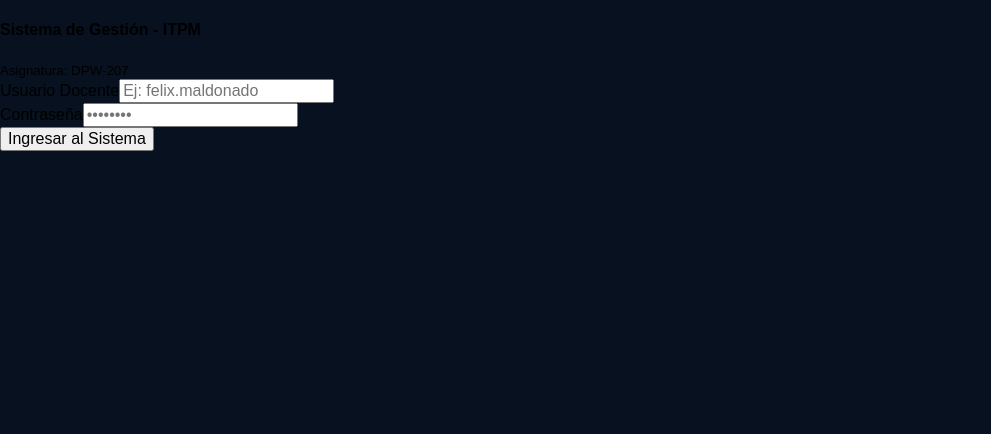
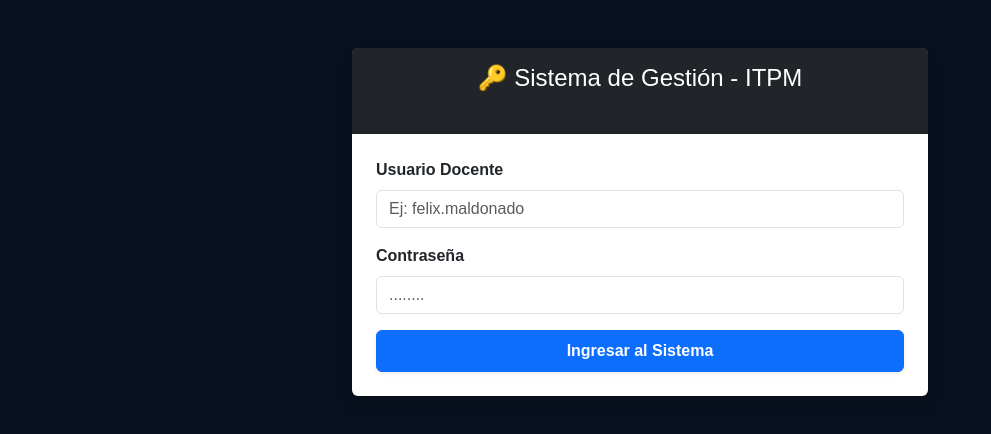
Before and after one commit to kevinf-ai/app-vue, a Vue app: page / in a window 1280 px wide. Shown: the top 434 px of the page, without its empty margins (0-991 px from the left). Built offline with nearby package versions, Linux system fonts and the light colour scheme.

Commit message:
decimo cambio

```diff
--- a/index.html
+++ b/index.html
@@ -1,13 +1,16 @@
 <!doctype html>
 <html lang="en">
+
 <head>
   <meta charset="UTF-8" />
-    <link rel="icon" type="image/svg+xml" href="/favicon.svg" />
+  <link href="https://cdn.jsdelivr.net/npm/bootstrap@5.3.3/dist/css/bootstrap.min.css" rel="stylesheet">
   <meta name="viewport" content="width=device-width, initial-scale=1.0" />
   <title>app-vue</title>
 </head>
+
 <body>
   <div id="app"></div>
   <script type="module" src="/src/main.ts"></script>
 </body>
+
 </html>
--- a/src/App.vue
+++ b/src/App.vue
@@ -1,7 +1,6 @@
 <script setup lang="ts">
 import { ref } from 'vue';
 
-// 1. CONTRATOS DE TIPADO (TypeScript Estricto)
 interface Producto {
   id: number;
   nombre: string;
@@ -9,26 +8,23 @@ interface Producto {
   stock: number;
 }
 
-// 2. ESTADO REACTIVO (Memoria RAM)
 const isAuthenticated = ref<boolean>(false);
 const username = ref<string>('');
 const password = ref<string>('');
 const errorMessage = ref<string>('');
 
-// 3. DATOS DEL ALMACÉN
 const listaProductos: Producto[] = [
   { id: 101, nombre: "Teclado Mecánico RGB", precio: 250, stock: 12 },
   { id: 102, nombre: "Mouse Óptico Inalámbrico", precio: 110, stock: 20 },
   { id: 103, nombre: "Monitor Gamer 24' 144Hz", precio: 1450, stock: 5 }
 ];
 
-// 4. LÓGICA DE CONTROL DE ACCESO
 const handleLogin = (): void => {
   if (username.value === 'felix.maldonado' && password.value === 'itpm2026') {
     isAuthenticated.value = true;
     errorMessage.value = '';
   } else {
-    errorMessage.value = '❌ Credenciales incorrectas. Intente de nuevo, colega.';
+    errorMessage.value = '❌ Credenciales incorrectas. Intente de nuevo.';
   }
 };
 
@@ -42,35 +38,24 @@ const handleLogout = (): void => {
 <template>
   <div class="container mt-5" style="font-family: sans-serif; max-width: 600px;">
 
+    <!-- LOGIN FORM -->
     <div v-if="!isAuthenticated" class="card shadow border-0">
-       <div class="card-header bg-dark text-white text-center py-3">
-        <h4 class="mb-0"> Sistema de Gestión - ITPM</h4>
-        <small class="text-muted">Asignatura: DPW-207</small>
+      <div class="card-header bg-dark text-white text-center py-3">
+        <h4 class="mb-0">🔑 Sistema de Gestión - ITPM</h4>
+        <small class="text-muted">Asignatura: DPW-207 | Estudiante: KEVIN CHOQUE APAZA</small>
       </div>
       <div class="card-body p-4">
         <form @submit.prevent="handleLogin">
           <div class="mb-3">
             <label class="form-label fw-bold">Usuario Docente</label>
-            <input
-              v-model="username"
-              type="text"
-              class="form-control"
-              placeholder="Ej: felix.maldonado"
-              required
-            />
+            <input v-model="username" type="text" class="form-control" placeholder="Ej: felix.maldonado" required />
           </div>
           <div class="mb-3">
             <label class="form-label fw-bold">Contraseña</label>
-            <input
-              v-model="password"
-              type="password"
-              class="form-control"
-              placeholder="••••••••"
-              required
-            />
+            <input v-model="password" type="password" class="form-control" placeholder="........" required />
           </div>
 
-          <div v-if="errorMessage" class="alert alert-danger py-2 text-center small mb3">
+          <div v-if="errorMessage" class="alert alert-danger py-2 text-center small mb-3">
             {{ errorMessage }}
           </div>
 
@@ -81,33 +66,25 @@ const handleLogout = (): void => {
       </div>
     </div>
 
+    <!-- ALMACEN PANEL -->
     <div v-else class="card shadow border-0">
-      <div class="card-header bg-success text-white d-flex justify-content-between
-align-items-center py-3">
-        <h5 class="mb-0"> Panel de Almacén - Activo</h5>
-        <button @click="handleLogout" class="btn btn-sm btn-light fw-bold shadow-sm">
-          Salir
-        </button>
+      <div class="card-header bg-success text-white d-flex justify-content-between align-items-center py-3">
+        <h5 class="mb-0">🚀 Panel de Almacén - Activo</h5>
+        <button @click="handleLogout" class="btn btn-sm btn-light fw-bold shadow-sm">Salir</button>
       </div>
- <div class="card-body p-4 text-center">
+      <div class="card-body p-4 text-center">
         <h4 class="text-success fw-bold">¡Bienvenido, Lic. Félix Maldonado!</h4>
         <p class="text-muted small">Control de Inventarios en Tiempo Real</p>
         <hr />
 
         <ul class="list-group list-group-flush text-start">
-          <li
-            v-for="p in listaProductos"
-            :key="p.id"
-            class="list-group-item d-flex justify-content-between align-items-center py3"
-          >
+          <li v-for="p in listaProductos" :key="p.id" class="list-group-item d-flex justify-content-between align-items-center py-3">
             <div>
-               <span class="fw-bold">{{ p.nombre }}</span>
+              📦 <span class="fw-bold">{{ p.nombre }}</span>
               <br />
               <small class="text-muted">ID: {{ p.id }}</small>
             </div>
-                <span class="badge bg-dark rounded-pill">
-                  Bs. {{ p.precio }} | Stock: {{ p.stock }} pzas.
-                </span>
+            <span class="badge bg-dark rounded-pill">Bs. {{ p.precio }} | Stock: {{ p.stock }} pzas.</span>
           </li>
         </ul>
       </div>
```
Lines whose indentation alone changed are shown as unchanged.
